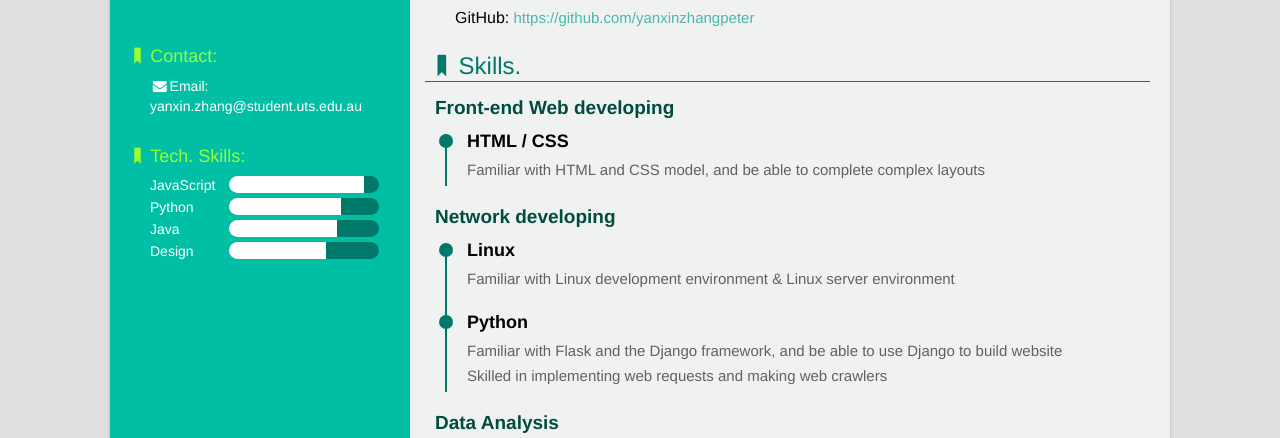
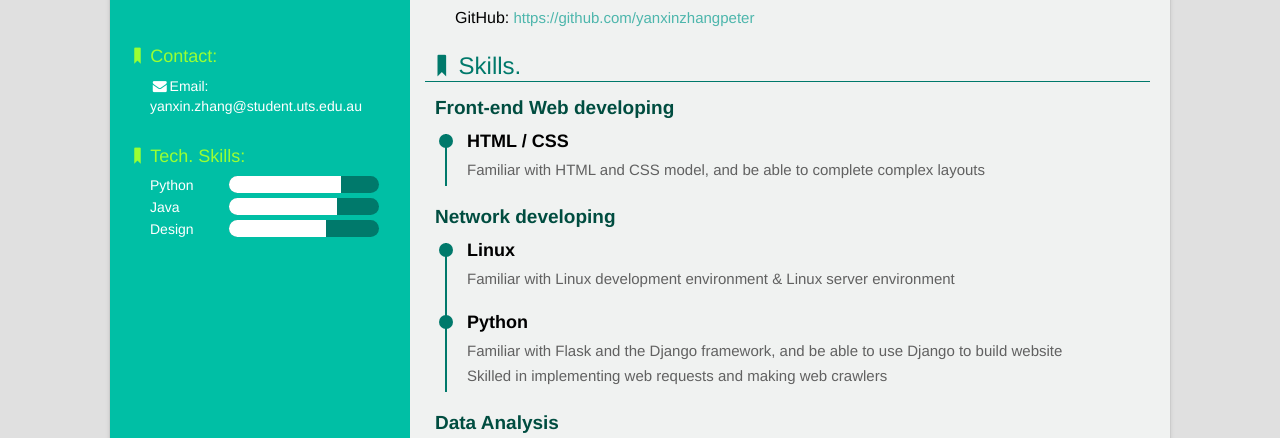
Before and after one commit to yanxinzhangpeter/YanxinZhang, a website: page index.html in a window 1280 px wide. Shown: the part 303-741 px from the top of the page. Drawn offline with Linux system fonts and the light colour scheme.

Commit message:
Update index.html

```diff
--- a/index.html
+++ b/index.html
@@ -46,12 +46,6 @@
       </li>
       <li class="skill">
         <dt><i class="icon-bookmark"></i>Tech. Skills:</dt>
-        <dd>
-          <div class="skill-name">JavaScript</div>
-          <div class="skill-bar-wrap">
-            <div class="skill-bar" style="width: 90%"></div>
-          </div>
-        </dd>
         <dd>
           <div class="skill-name">Python</div>
           <div class="skill-bar-wrap">
```
